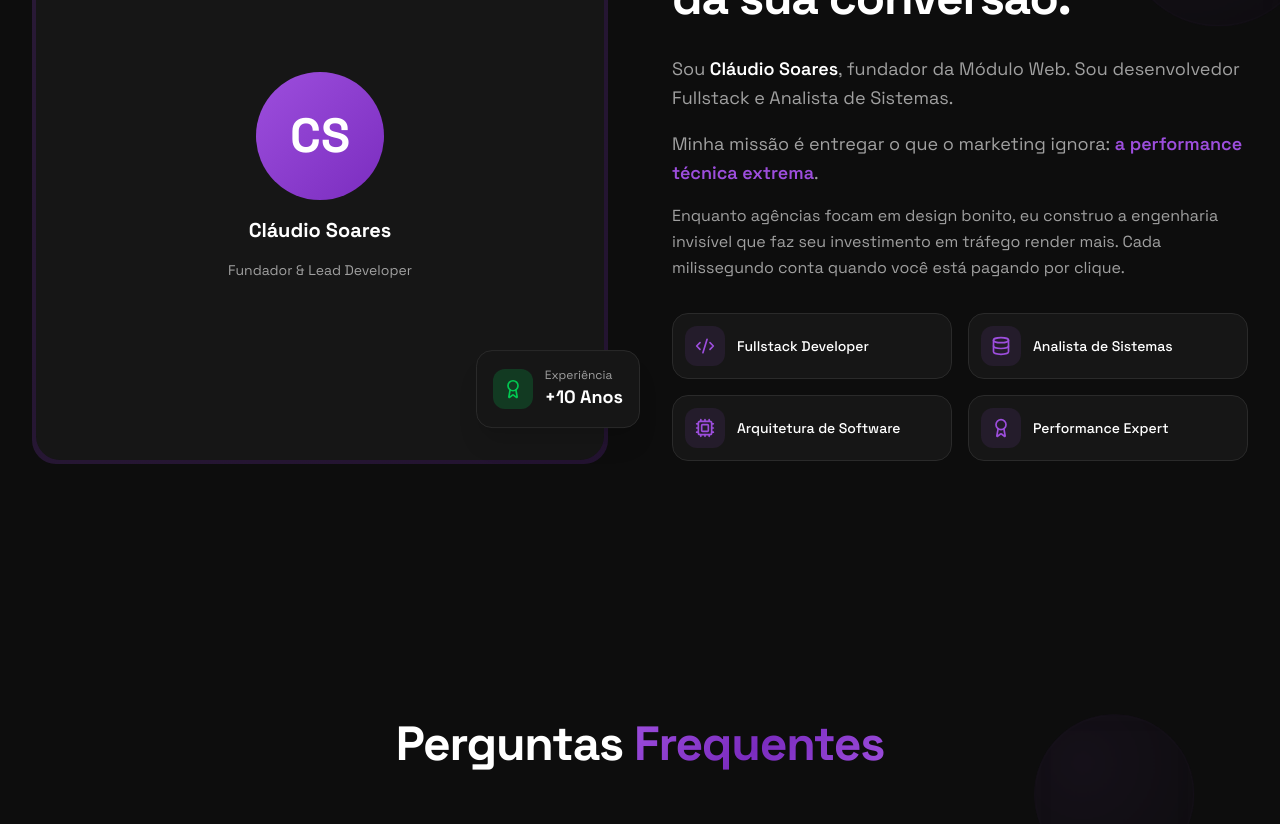
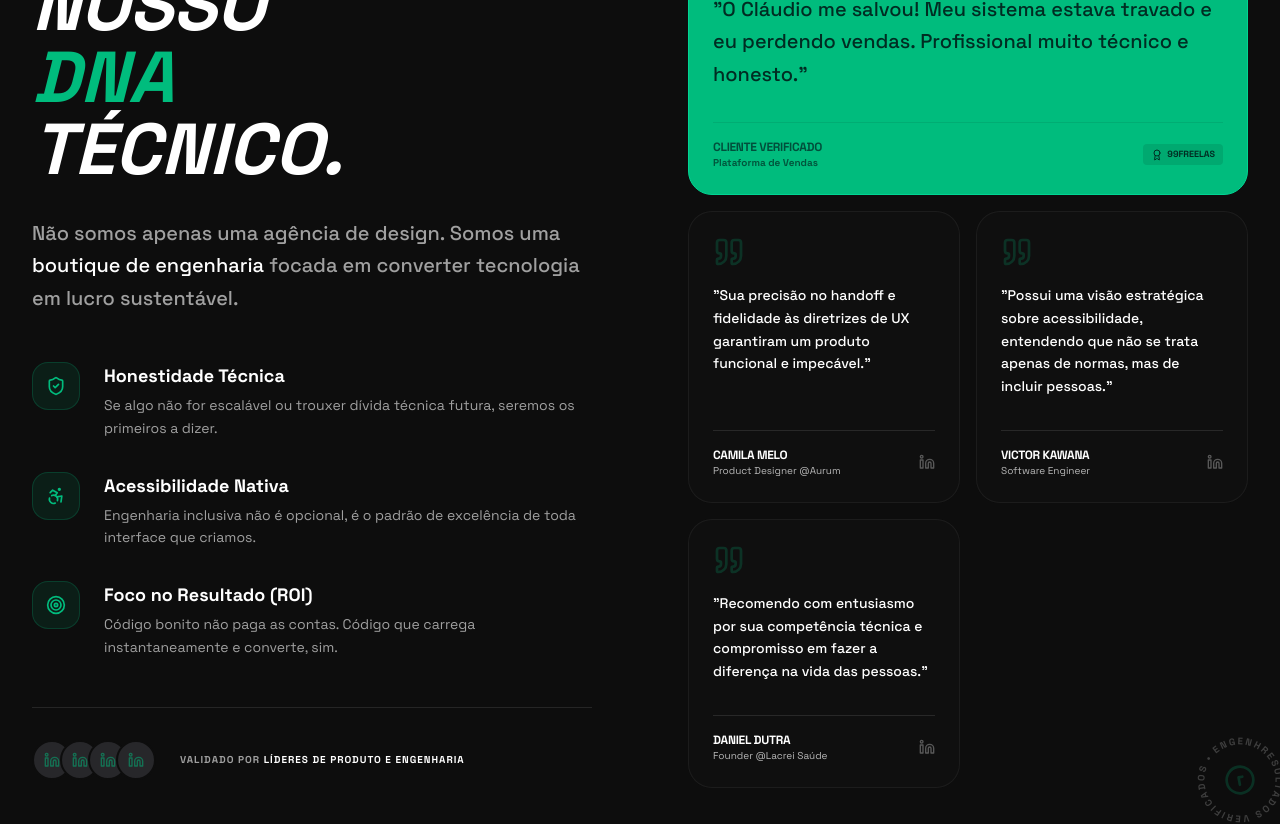
Before and after one commit to claudiojas/landing-page-mw-technology, a Next.js app: page / in a window 1280 px wide. Shown: the part 5120-5944 px from the top of the page. Built offline with nearby package versions, Linux system fonts and the light colour scheme.

Commit message:
feat: implement technical DNA section and refine hero mobile spacing

```diff
--- a/app/page.tsx
+++ b/app/page.tsx
@@ -1,9 +1,9 @@
 import { Header } from "@/components/landing/header"
 import { Hero } from "@/components/landing/hero"
 import { PerformanceImpact } from "@/components/landing/performance-impact"
-import { About } from "@/components/landing/about"
 import { PortfolioShowcase } from "@/components/landing/portfolio-showcase"
 import { TechnicalEducation } from "@/components/landing/technical-education"
+import { TechnicalDNA } from "@/components/landing/technical-dna"
 import { FAQ } from "@/components/landing/faq"
 import { Footer } from "@/components/landing/footer"
 import { WhatsAppButton } from "@/components/landing/whatsapp-button"
@@ -16,7 +16,7 @@ export default function HomePage() {
       <PerformanceImpact />
       <PortfolioShowcase />
       <TechnicalEducation />
-      <About />
+      <TechnicalDNA />
       <FAQ />
       <Footer />
       <WhatsAppButton />
--- a/components/landing/hero.tsx
+++ b/components/landing/hero.tsx
@@ -31,13 +31,13 @@ export function Hero() {
   return (
     <section
       ref={sectionRef}
-      className="relative min-h-screen flex items-center justify-center overflow-hidden border-b border-border/5 pt-16 lg:pt-20"
+      className="relative min-h-screen flex items-center justify-center overflow-hidden border-b border-border/5 pt-32 lg:pt-20"
     >
       {/* Subtle Background Elements */}
       <div className="bubble w-96 h-96 -top-20 -left-20 animate-swing opacity-[0.08]" />
       <div className="bubble w-64 h-64 bottom-1/4 -right-10 animate-float opacity-[0.06]" style={{ animationDelay: "2s" }} />
 
-      <div className="max-w-7xl mx-auto px-4 sm:px-6 lg:px-8 py-4 sm:py-10 lg:py-12 w-full">
+      <div className="max-w-7xl mx-auto px-4 sm:px-6 lg:px-8 py-12 sm:py-10 lg:py-12 w-full">
         <div className="flex flex-col lg:grid lg:grid-cols-2 gap-8 sm:gap-12 lg:gap-16 items-center">
 
           {/* Column: Text Content (Now first on all devices for maximum impact) */}
@@ -105,7 +105,7 @@ export function Hero() {
           </div>
 
           {/* Column: Visual Mockup */}
-          <div className="relative w-full flex justify-center lg:justify-end lg:scale-100 xl:scale-110 origin-center lg:origin-right mt-4 sm:mt-6 lg:mt-0">
+          <div className="relative w-full flex justify-center lg:justify-end lg:scale-100 xl:scale-110 origin-center lg:origin-right mt-12 sm:mt-6 lg:mt-0">
              <div className="w-full max-w-[340px] sm:max-w-md lg:max-w-none">
               <PerformanceMockup />
             </div>
--- /dev/null
+++ b/components/landing/technical-dna.tsx
@@ -0,0 +1,199 @@
+"use client"
+
+import { motion } from "framer-motion"
+import { ShieldCheck, Target, Accessibility, Terminal, Star, Quote, Linkedin, CheckCircle2, Award } from "lucide-react"
+
+const testimonials = [
+  {
+    quote: "O Cláudio me salvou! Meu sistema estava travado e eu perdendo vendas. Profissional muito técnico e honesto.",
+    author: "Cliente Verificado",
+    role: "Plataforma de Vendas",
+    platform: "99freelas",
+    size: "large",
+    impact: true
+  },
+  {
+    quote: "Sua precisão no handoff e fidelidade às diretrizes de UX garantiram um produto funcional e impecável.",
+    author: "Camila Melo",
+    role: "Product Designer @Aurum",
+    platform: "LinkedIn",
+    size: "small",
+    impact: false
+  },
+  {
+    quote: "Possui uma visão estratégica sobre acessibilidade, entendendo que não se trata apenas de normas, mas de incluir pessoas.",
+    author: "Victor Kawana",
+    role: "Software Engineer",
+    platform: "LinkedIn",
+    size: "small",
+    impact: false
+  },
+  {
+    quote: "Recomendo com entusiasmo por sua competência técnica e compromisso em fazer a diferença na vida das pessoas.",
+    author: "Daniel Dutra",
+    role: "Founder @Lacrei Saúde",
+    platform: "LinkedIn",
+    size: "medium",
+    impact: false
+  }
+]
+
+const dnaPoints = [
+  {
+    icon: <ShieldCheck className="w-5 h-5 text-emerald-500" />,
+    title: "Honestidade Técnica",
+    description: "Se algo não for escalável ou trouxer dívida técnica futura, seremos os primeiros a dizer."
+  },
+  {
+    icon: <Accessibility className="w-5 h-5 text-emerald-500" />,
+    title: "Acessibilidade Nativa",
+    description: "Engenharia inclusiva não é opcional, é o padrão de excelência de toda interface que criamos."
+  },
+  {
+    icon: <Target className="w-5 h-5 text-emerald-500" />,
+    title: "Foco no Resultado (ROI)",
+    description: "Código bonito não paga as contas. Código que carrega instantaneamente e converte, sim."
+  }
+]
+
+export function TechnicalDNA() {
+  return (
+    <section id="dna-tecnico" className="relative py-24 lg:py-40 bg-background overflow-hidden">
+      {/* Background Graphic */}
+      <div className="absolute top-0 right-0 w-1/2 h-full bg-emerald-500/5 blur-[120px] rounded-full translate-x-1/2 -z-10" />
+
+      <div className="max-w-7xl mx-auto px-4 sm:px-6 lg:px-8">
+        <div className="grid lg:grid-cols-2 gap-16 lg:gap-24 items-start">
+
+          {/* Left Side: DNA Manifesto */}
+          <div className="space-y-12">
+            <motion.div
+              initial={{ opacity: 0, x: -20 }}
+              whileInView={{ opacity: 1, x: 0 }}
+              viewport={{ once: true }}
+            >
+              <div className="inline-flex items-center gap-2 px-3 py-1 rounded-full bg-white/5 border border-white/10 text-white/50 text-[10px] font-black uppercase tracking-widest mb-6">
+                <Terminal className="w-3 h-3" />
+                Módulo Web Philosophy
+              </div>
+              <h2 className="text-4xl lg:text-7xl font-black mb-8 leading-none uppercase italic">
+                Nosso <br/> <span className="text-emerald-500">DNA</span> <br/> Técnico.
+              </h2>
+              <p className="text-muted-foreground text-lg lg:text-xl font-medium leading-relaxed max-w-xl">
+                Não somos apenas uma agência de design. Somos uma <span className="text-foreground">boutique de engenharia</span> focada em converter tecnologia em lucro sustentável.
+              </p>
+            </motion.div>
+
+            <div className="grid gap-8">
+              {dnaPoints.map((point, i) => (
+                <motion.div
+                  key={i}
+                  initial={{ opacity: 0, y: 20 }}
+                  whileInView={{ opacity: 1, y: 0 }}
+                  viewport={{ once: true }}
+                  transition={{ delay: i * 0.1 }}
+                  className="flex gap-6 group"
+                >
+                  <div className="shrink-0 w-12 h-12 rounded-xl bg-emerald-500/10 border border-emerald-500/20 flex items-center justify-center group-hover:bg-emerald-500/20 transition-colors">
+                    {point.icon}
+                  </div>
+                  <div>
+                    <h4 className="text-lg font-bold mb-1">{point.title}</h4>
+                    <p className="text-muted-foreground text-sm leading-relaxed">{point.description}</p>
+                  </div>
+                </motion.div>
+              ))}
+            </div>
+
+            <motion.div
+              initial={{ opacity: 0 }}
+              whileInView={{ opacity: 1 }}
+              viewport={{ once: true }}
+              className="pt-8 border-t border-white/10 flex items-center gap-6"
+            >
+               <div className="flex -space-x-3">
+                  {[1,2,3,4].map(n => (
+                    <div key={n} className="w-10 h-10 rounded-full bg-zinc-800 border-2 border-background flex items-center justify-center">
+                       <Linkedin className="w-4 h-4 text-emerald-500/50" />
+                    </div>
+                  ))}
+               </div>
+               <div className="text-[10px] font-bold uppercase tracking-widest text-muted-foreground">
+                 Validado por <span className="text-foreground">Líderes de Produto e Engenharia</span>
+               </div>
+            </motion.div>
+          </div>
+
+          {/* Right Side: Wall of Love / Testimonials */}
+          <div className="relative">
+            <div className="grid sm:grid-cols-2 gap-4">
+              {testimonials.map((t, i) => (
+                <motion.div
+                  key={i}
+                  initial={{ opacity: 0, scale: 0.95 }}
+                  whileInView={{ opacity: 1, scale: 1 }}
+                  viewport={{ once: true }}
+                  transition={{ delay: i * 0.1 }}
+                  className={`p-6 rounded-3xl border transition-all duration-500 relative flex flex-col justify-between group ${
+                    t.impact
+                      ? "sm:col-span-2 bg-emerald-500 border-emerald-400 text-emerald-950"
+                      : "bg-card/40 border-border/50 hover:border-emerald-500/30 backdrop-blur-sm"
+                  }`}
+                >
+                  {t.impact && (
+                    <div className="absolute top-4 right-6 flex gap-1">
+                      {[1,2,3,4,5].map(s => <Star key={s} className="w-3 h-3 fill-emerald-950" />)}
+                    </div>
+                  )}
+
+                  <div>
+                    <Quote className={`w-8 h-8 mb-4 opacity-20 ${t.impact ? 'text-emerald-950' : 'text-emerald-500'}`} />
+                    <p className={`font-medium mb-8 leading-relaxed ${t.impact ? 'text-xl font-bold' : 'text-sm'}`}>
+                      "{t.quote}"
+                    </p>
+                  </div>
+
+                  <div className="flex items-center justify-between pt-4 border-t border-current/10">
+                    <div className="flex flex-col">
+                      <span className={`text-xs font-black uppercase tracking-tight ${t.impact ? 'text-emerald-900' : 'text-foreground'}`}>
+                        {t.author}
+                      </span>
+                      <span className={`text-[10px] opacity-70 ${t.impact ? 'font-bold' : ''}`}>
+                        {t.role}
+                      </span>
+                    </div>
+                    {t.platform === "99freelas" ? (
+                      <div className="flex items-center gap-1 bg-black/10 px-2 py-1 rounded text-[9px] font-black uppercase">
+                        <Award className="w-3 h-3" /> 99freelas
+                      </div>
+                    ) : (
+                      <Linkedin className={`w-4 h-4 opacity-30 group-hover:opacity-100 transition-opacity ${t.impact ? 'text-emerald-950' : ''}`} />
+                    )}
+                  </div>
+                </motion.div>
+              ))}
+            </div>
+
+            {/* Achievement Seal */}
+            <motion.div
+              animate={{ rotate: 360 }}
+              transition={{ duration: 20, repeat: Infinity, ease: "linear" }}
+              className="absolute -bottom-10 -right-10 w-24 h-24 hidden lg:block"
+            >
+              <div className="w-full h-full relative flex items-center justify-center opacity-20 group">
+                <svg className="w-full h-full" viewBox="0 0 100 100">
+                  <path id="circlePath" d="M 50, 50 m -37, 0 a 37,37 0 1,1 74,0 a 37,37 0 1,1 -74,0 " fill="transparent" />
+                  <text className="text-[10px] font-black uppercase tracking-[0.2em] fill-current">
+                    <textPath xlinkHref="#circlePath">Resultados Verificados • Engenharia Real •</textPath>
+                  </text>
+                </svg>
+                <CheckCircle2 className="absolute w-8 h-8 text-emerald-500 group-hover:scale-110 transition-transform" />
+              </div>
+            </motion.div>
+          </div>
+
+        </div>
+      </div>
+    </section>
+  )
+}
```
Also changed, not shown: app/assets/image copy.png (added), app/assets/image.png (added).
